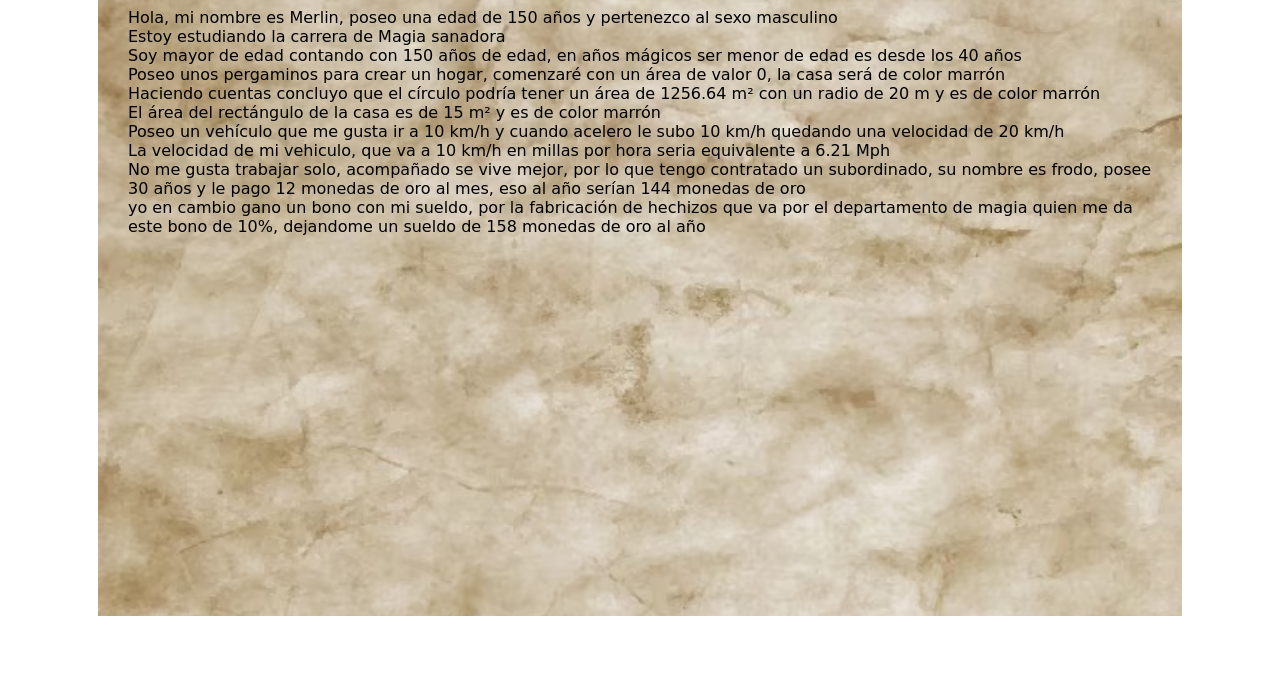
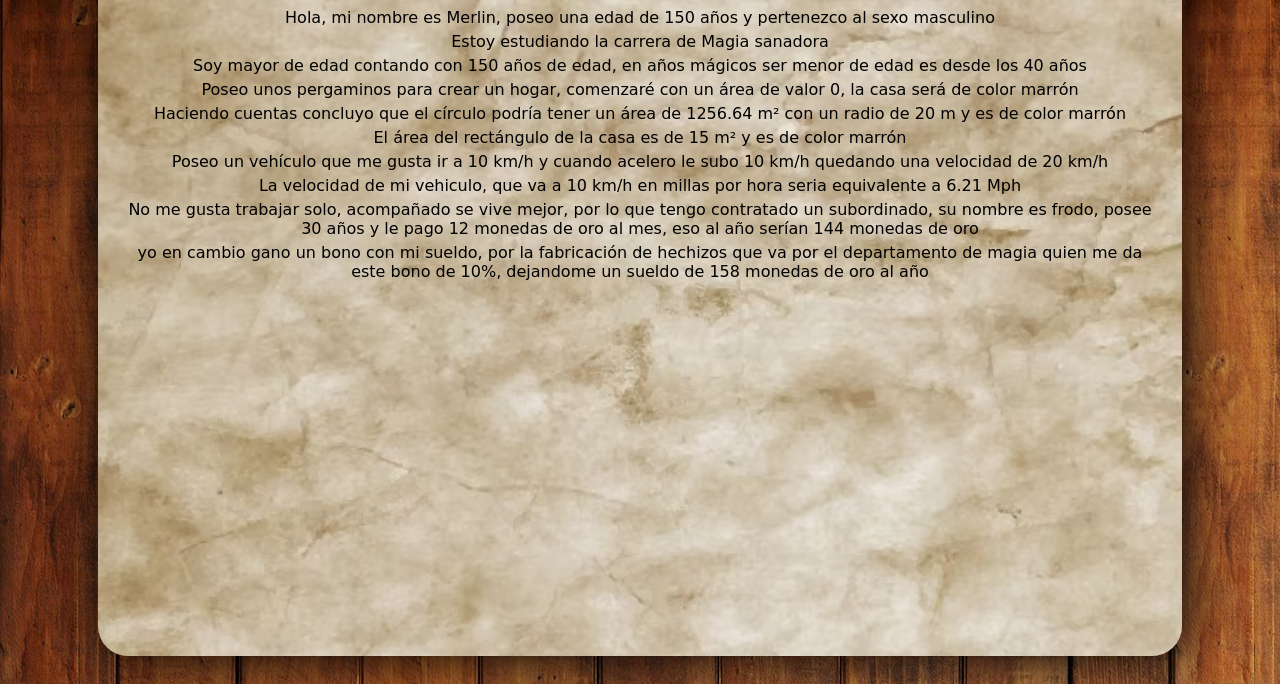
Before and after one commit to k4rlit0s13/tallerBasicoPOO, a plain HTML site: page index.html in a window 1280 px wide. Shown: the part 116-800 px from the top of the page. Drawn offline with Linux system fonts and the light colour scheme; a web font is replaced by a local one.

Commit message:
feat: :lipstick: diseño css terminado

```diff
--- a/css/style.css
+++ b/css/style.css
@@ -13,6 +13,8 @@ body{
     align-items: center;
 
     font-family:"Playwrite CZ", cursive;
+
+    background-image: url(../storage/img/old-wood-wall-texture-background-free-photo.jpg);
 }
 .caja_texto{
     /* background-color: red; */
@@ -24,9 +26,22 @@ body{
     padding: 30px;
 
     width: 80vw;
-    height: 80vh;
+    height: 85vh;
+    border-radius: 30px;
 
     display: flex;
     flex-direction: column;
+    align-items: center;
     gap: 3vh;
+
+    box-shadow: 5px 5px 60px black;
+    text-align: center;
 }
+.texto{
+    display: flex;
+    flex-direction: column;
+    gap: 5px;
+    overflow-y: scroll;
+    scrollbar-width: none;
+
+}
```
Also changed, not shown: storage/img/old-wood-wall-texture-background-free-photo.jpg (added).
